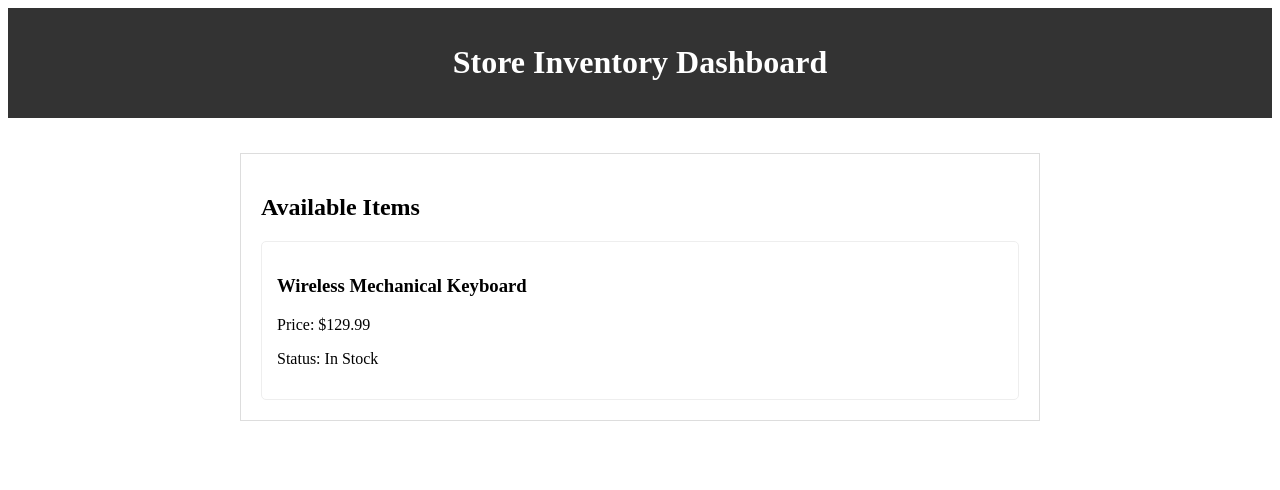
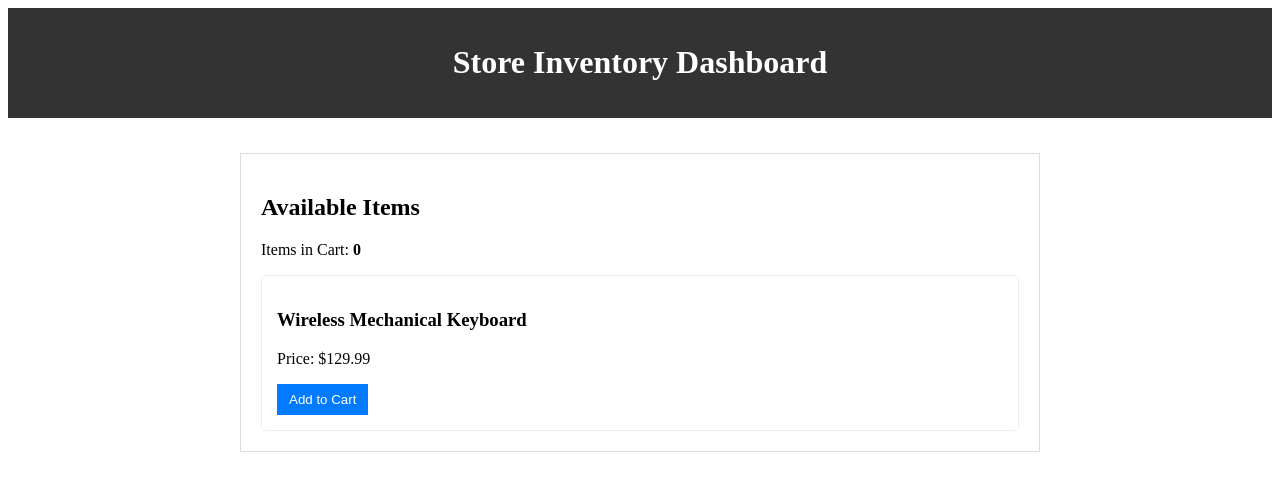
Before and after one commit to dEhiN/SD-Training-Master, an Angular app in the folder local/canadian-business-college/full-stack-web-application/Module7_MEAN_Stack/assignments/in-class/code/product-hub/: page / in a window 1280 px wide. Shown: the top 490 px of the page. Built offline with nearby package versions, Linux system fonts and the light colour scheme.

Commit message:
Finished parts 1-3 of ICA 3: 1) Created a property and method to update that property for the Product List component for interactive state; 2) Updated the component HTML  with a button and an event trigger to call the method on button click

```diff
--- a/local/canadian-business-college/full-stack-web-application/Module7_MEAN_Stack/assignments/in-class/code/product-hub/src/app/product-list/product-list.html
+++ b/local/canadian-business-college/full-stack-web-application/Module7_MEAN_Stack/assignments/in-class/code/product-hub/src/app/product-list/product-list.html
@@ -1,8 +1,14 @@
 <div style="padding: 20px; border: 1px solid #ddd; margin-top: 15px;">
     <h2>Available Items</h2>
-    <div style="border: 1px solid #eee; padding: 15px; border-radius: 5px;">
+    <p>Items in Cart: <strong>{{cartCount}}</strong></p>
+
+    <div style="border: 1px solid #eee; padding: 15px; border-radius: 5px; margin-top: 10px;">
         <h3>{{productName}}</h3>
         <p>Price: ${{productPrice}}</p>
-        <p>Status: {{inStock ? "In Stock" : "Out of Stock"}}</p>
+        <!-- <p>Status: {{inStock ? "In Stock" : "Out of Stock"}}</p> -->
+        <button (click)="addToCart()"
+            style="background: #007bff; color: white; padding: 8px 12px; border: none; cursor: pointer;">
+            Add to Cart
+        </button>
     </div>
 </div>
--- a/local/canadian-business-college/full-stack-web-application/Module7_MEAN_Stack/assignments/in-class/code/product-hub/src/app/product-list/product-list.ts
+++ b/local/canadian-business-college/full-stack-web-application/Module7_MEAN_Stack/assignments/in-class/code/product-hub/src/app/product-list/product-list.ts
@@ -10,4 +10,10 @@ export class ProductList {
   productName: string = 'Wireless Mechanical Keyboard';
   productPrice: number = 129.99;
   inStock: boolean = true;
+
+  cartCount: number = 0;
+
+  addToCart() {
+    this.cartCount++;
+  }
 }
```
